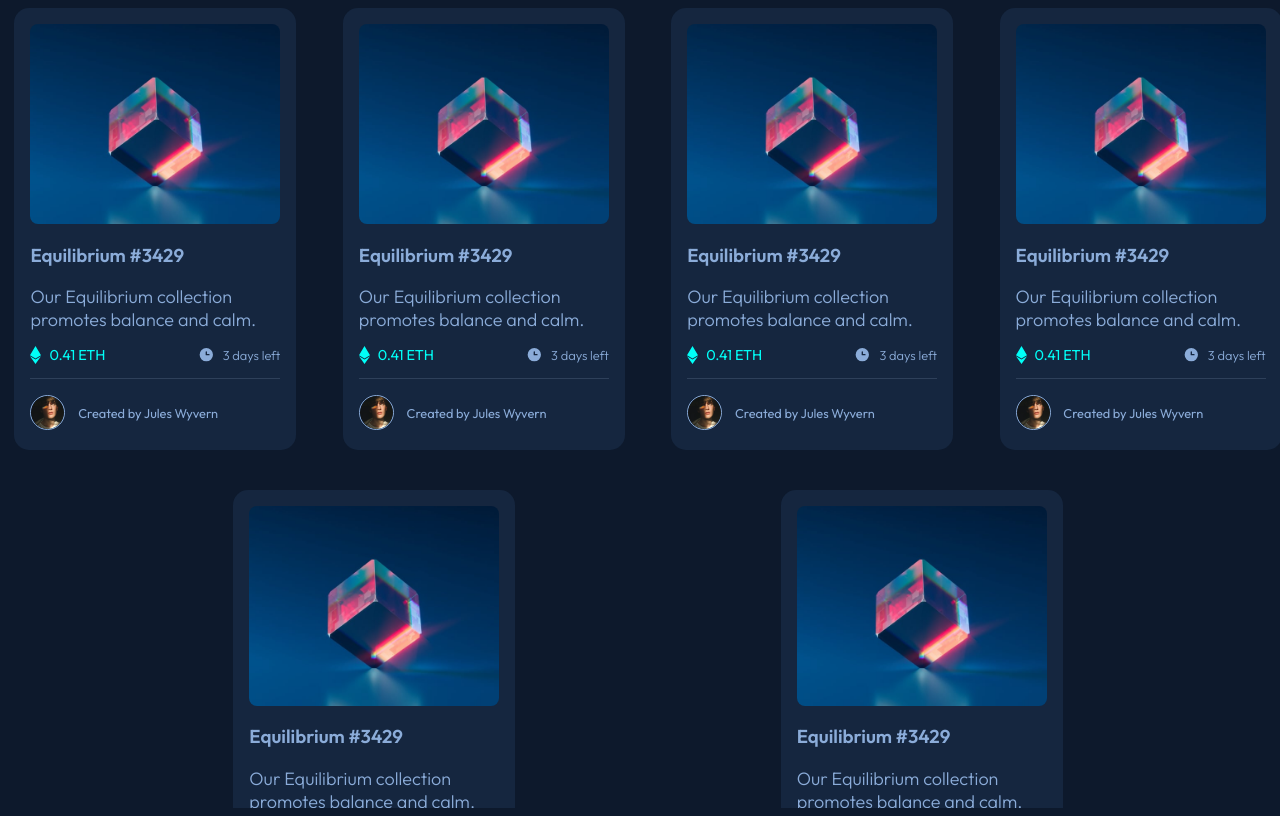
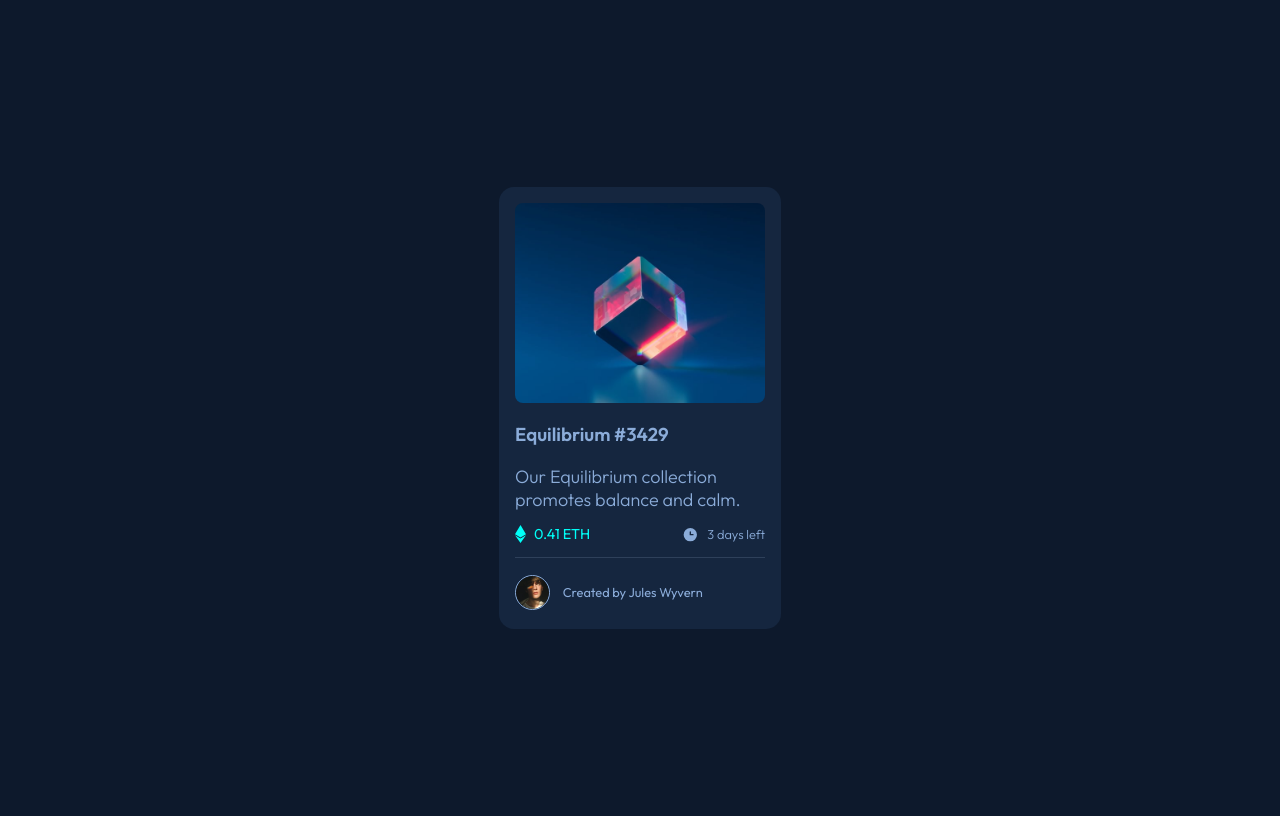
Before and after one commit to AlanBoulesteix/NFT-preview-card-component, a React (Vite) app: page / in a window 1280 px wide. Built offline with nearby package versions, Linux system fonts and the light colour scheme.

Commit message:
Update style

```diff
--- a/src/App.styles.ts
+++ b/src/App.styles.ts
@@ -6,7 +6,7 @@ justify-content: space-evenly;
 align-items: center;
 flex-wrap: wrap;
 height: 100vh;
-width: 100vw;
+width: 90vw;
 overflow: auto;
 gap: 2.5em;
 
--- a/src/App.tsx
+++ b/src/App.tsx
@@ -6,11 +6,6 @@ function App() {
     <>
       <CardsWrapper>
         <NftCard />
-        <NftCard />
-        <NftCard />
-        <NftCard />
-        <NftCard />
-        <NftCard />
       </CardsWrapper>
     </>
   );
--- a/src/index.css
+++ b/src/index.css
@@ -9,6 +9,9 @@
 body {
   background-color: var(--background-color);
   font-family: Outfit, sans-serif;
+  display: flex;
+  justify-content: center;
+  align-items: center;
 }
 
 h3 {
```
